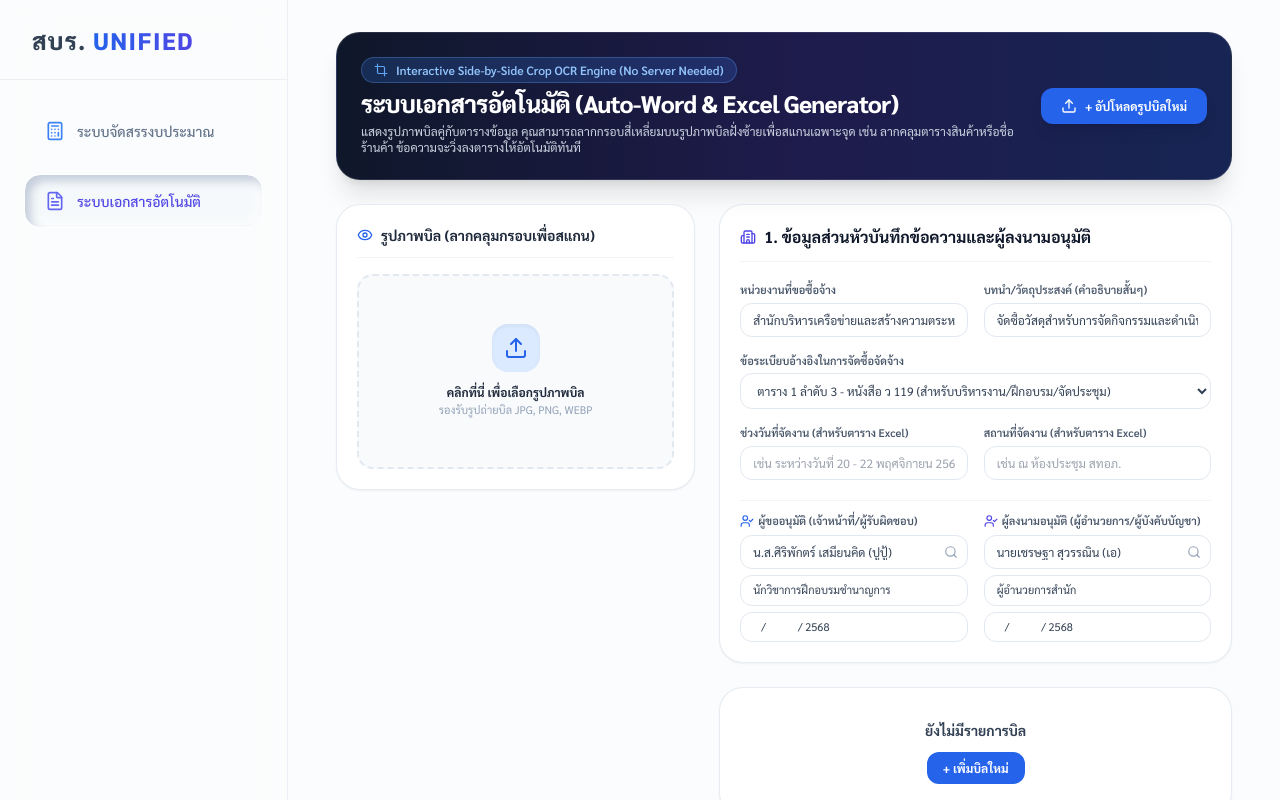
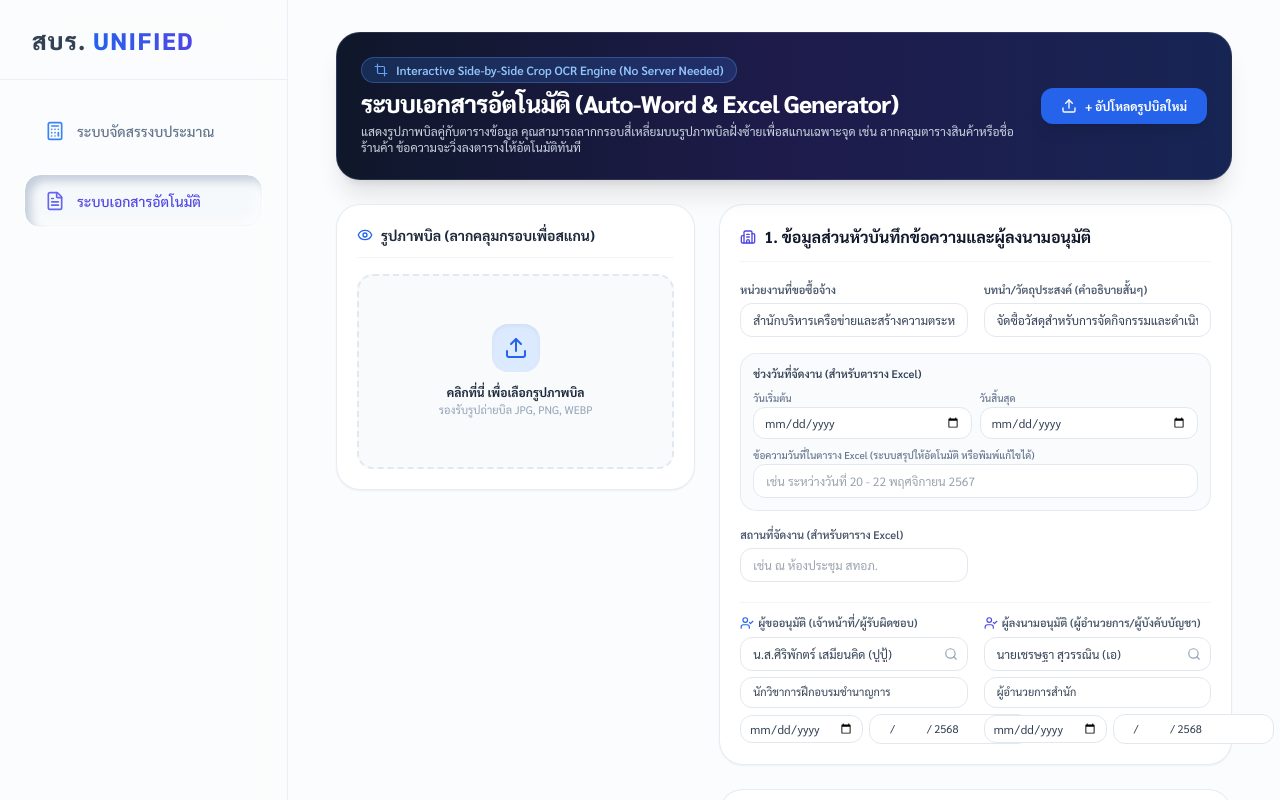
Before and after one commit to Pathx4/sbr, a React (Vite) app in the folder frontend/: page /#/auto-word in a window 1280 px wide. Shown: the top 800 px of the page. Built offline with nearby package versions, Linux system fonts and the light colour scheme; a web font is replaced by a local one.

Commit message:
refactor: remove regulation input, add date pickers with thai formatters, strip nicknames on export

```diff
--- a/frontend/src/pages/AutoWordPage.tsx
+++ b/frontend/src/pages/AutoWordPage.tsx
@@ -53,11 +53,57 @@ const REGULATION_OPTIONS = [
   }
 ];
 
+// Strip nickname in parentheses e.g. "น.ส.ศิริพักตร์ เสลียนคิด (ปูเป้)" -> "น.ส.ศิริพักตร์ เสลียนคิด"
+const stripNickname = (name: string): string => {
+  if (!name) return '';
+  return name.replace(/\s*\([^)]*\)/g, '').replace(/\s+/g, ' ').trim();
+};
+
+// Convert ISO Date (YYYY-MM-DD) to Thai Date String e.g. "15 มกราคม 2568"
+const formatIsoToThaiDate = (isoStr: string): string => {
+  if (!isoStr) return '';
+  const parts = isoStr.split('-');
+  if (parts.length !== 3) return isoStr;
+  const year = parseInt(parts[0], 10);
+  const monthIdx = parseInt(parts[1], 10) - 1;
+  const day = parseInt(parts[2], 10);
+  const months = ['มกราคม', 'กุมภาพันธ์', 'มีนาคม', 'เมษายน', 'พฤษภาคม', 'มิถุนายน', 'กรกฎาคม', 'สิงหาคม', 'กันยายน', 'ตุลาคม', 'พฤศจิกายน', 'ธันวาคม'];
+  if (isNaN(year) || isNaN(monthIdx) || isNaN(day) || monthIdx < 0 || monthIdx > 11) return isoStr;
+  return `${day} ${months[monthIdx]} ${year + 543}`;
+};
+
+// Convert ISO Date Range to Thai string e.g. "ระหว่างวันที่ 20 - 22 พฤศจิกายน 2567"
+const formatIsoRangeToThai = (startDateStr: string, endDateStr: string): string => {
+  if (!startDateStr) return '';
+  const [sY, sM, sD] = startDateStr.split('-').map(Number);
+  if (!sY || !sM || !sD) return '';
+  const months = ['มกราคม', 'กุมภาพันธ์', 'มีนาคม', 'เมษายน', 'พฤษภาคม', 'มิถุนายน', 'กรกฎาคม', 'สิงหาคม', 'กันยายน', 'ตุลาคม', 'พฤศจิกายน', 'ธันวาคม'];
+
+  if (!endDateStr || startDateStr === endDateStr) {
+    return `ระหว่างวันที่ ${sD} ${months[sM - 1]} ${sY + 543}`;
+  }
+
+  const [eY, eM, eD] = endDateStr.split('-').map(Number);
+  if (!eY || !eM || !eD) {
+    return `ระหว่างวันที่ ${sD} ${months[sM - 1]} ${sY + 543}`;
+  }
+
+  if (sY === eY && sM === eM) {
+    return `ระหว่างวันที่ ${sD} - ${eD} ${months[sM - 1]} ${sY + 543}`;
+  } else if (sY === eY) {
+    return `ระหว่างวันที่ ${sD} ${months[sM - 1]} - ${eD} ${months[eM - 1]} ${sY + 543}`;
+  } else {
+    return `ระหว่างวันที่ ${sD} ${months[sM - 1]} ${sY + 543} - ${eD} ${months[eM - 1]} ${eY + 543}`;
+  }
+};
+
 export default function AutoWordPage() {
   // State
   const [department, setDepartment] = useState('สำนักบริหารเครือข่ายและสร้างความตระหนัก (สบร.)');
   const [introCourse, setIntroCourse] = useState('จัดซื้อวัสดุสำหรับการจัดกิจกรรมและดำเนินงานโครงการ');
-  const [regulatoryText, setRegulatoryText] = useState(REGULATION_OPTIONS[0].value);
+  const [regulatoryText] = useState(REGULATION_OPTIONS[0].value);
+  const [excelStartDate, setExcelStartDate] = useState('');
+  const [excelEndDate, setExcelEndDate] = useState('');
   const [excelDateRange, setExcelDateRange] = useState('');
   const [excelLocation, setExcelLocation] = useState('');
 
@@ -429,10 +475,10 @@ export default function AutoWordPage() {
       regulatory_text: regulatoryText,
       excel_date_range: excelDateRange,
       excel_location: excelLocation,
-      requester_name: requesterName,
+      requester_name: stripNickname(requesterName),
       requester_position: requesterPosition,
       requester_date: requesterDate,
-      approver_name: approverName,
+      approver_name: stripNickname(approverName),
       approver_position: approverPosition,
       approver_date: approverDate,
       invoices: invoices.map(inv => ({
@@ -722,28 +768,48 @@ export default function AutoWordPage() {
                 />
               </div>
 
-              <div className="md:col-span-2">
-                <label className="block text-[11px] font-semibold text-slate-600 mb-1">ข้อระเบียบอ้างอิงในการจัดซื้อจัดจ้าง</label>
-                <select
-                  value={regulatoryText}
-                  onChange={e => setRegulatoryText(e.target.value)}
-                  className="w-full px-3 py-2 rounded-xl border border-slate-200 text-xs focus:ring-2 focus:ring-blue-500 focus:outline-none bg-white"
-                >
-                  {REGULATION_OPTIONS.map((opt, i) => (
-                    <option key={i} value={opt.value}>{opt.label}</option>
-                  ))}
-                </select>
+              <div className="md:col-span-2 space-y-2 bg-slate-50/70 p-3 rounded-2xl border border-slate-200/80">
+                <label className="block text-[11px] font-semibold text-slate-700">
+                  ช่วงวันที่จัดงาน (สำหรับตาราง Excel)
+                </label>
+                <div className="grid grid-cols-1 sm:grid-cols-2 gap-2">
+                  <div>
+                    <span className="text-[10px] text-slate-500 font-medium block mb-0.5">วันเริ่มต้น</span>
+                    <input
+                      type="date"
+                      value={excelStartDate}
+                      onChange={e => {
+                        const s = e.target.value;
+                        setExcelStartDate(s);
+                        setExcelDateRange(formatIsoRangeToThai(s, excelEndDate));
+                      }}
+                      className="w-full px-2.5 py-1.5 rounded-xl border border-slate-200 text-xs focus:ring-2 focus:ring-blue-500 bg-white"
+                    />
                   </div>
-
                   <div>
-                <label className="block text-[11px] font-semibold text-slate-600 mb-1">ช่วงวันที่จัดงาน (สำหรับตาราง Excel)</label>
+                    <span className="text-[10px] text-slate-500 font-medium block mb-0.5">วันสิ้นสุด</span>
+                    <input
+                      type="date"
+                      value={excelEndDate}
+                      onChange={e => {
+                        const endVal = e.target.value;
+                        setExcelEndDate(endVal);
+                        setExcelDateRange(formatIsoRangeToThai(excelStartDate, endVal));
+                      }}
+                      className="w-full px-2.5 py-1.5 rounded-xl border border-slate-200 text-xs focus:ring-2 focus:ring-blue-500 bg-white"
+                    />
+                  </div>
+                </div>
+                <div>
+                  <span className="text-[10px] text-slate-500 font-medium block mb-0.5">ข้อความวันที่ในตาราง Excel (ระบบสรุปให้อัตโนมัติ หรือพิมพ์แก้ไขได้)</span>
                   <input
                     type="text"
                     value={excelDateRange}
                     onChange={e => setExcelDateRange(e.target.value)}
                     placeholder="เช่น ระหว่างวันที่ 20 - 22 พฤศจิกายน 2567"
-                  className="w-full px-3 py-2 rounded-xl border border-slate-200 text-xs focus:ring-2 focus:ring-blue-500 focus:outline-none"
+                    className="w-full px-3 py-2 rounded-xl border border-slate-200 text-xs focus:ring-2 focus:ring-blue-500 focus:outline-none bg-white"
                   />
+                </div>
               </div>
 
               <div>
@@ -806,13 +872,27 @@ export default function AutoWordPage() {
                     placeholder="ตำแหน่งผู้ขออนุมัติ"
                     className="w-full px-3 py-1.5 rounded-xl border border-slate-200 text-[11px] focus:ring-2 focus:ring-blue-500 focus:outline-none"
                   />
+                  <div className="flex gap-1.5 items-center">
+                    <input
+                      type="date"
+                      onChange={e => setRequesterDate(formatIsoToThaiDate(e.target.value))}
+                      className="px-2 py-1 rounded-xl border border-slate-200 text-xs bg-white text-slate-700 cursor-pointer"
+                    />
                     <input
                       type="text"
                       value={requesterDate}
                       onChange={e => setRequesterDate(e.target.value)}
                       placeholder="วันที่ขออนุมัติ"
-                    className="w-full px-3 py-1.5 rounded-xl border border-slate-200 text-[11px] focus:ring-2 focus:ring-blue-500 focus:outline-none"
+                      className="flex-1 px-3 py-1.5 rounded-xl border border-slate-200 text-[11px] focus:ring-2 focus:ring-blue-500 focus:outline-none"
                     />
+                    <button
+                      type="button"
+                      onClick={() => setRequesterDate(getTodayThaiDate())}
+                      className="px-2 py-1 bg-blue-50 hover:bg-blue-100 text-blue-700 text-[10px] font-bold rounded-lg border border-blue-200 shrink-0 transition"
+                    >
+                      วันนี้
+                    </button>
+                  </div>
                 </div>
               </div>
 
@@ -862,13 +942,27 @@ export default function AutoWordPage() {
                     placeholder="ตำแหน่งผู้ลงนามอนุมัติ"
                     className="w-full px-3 py-1.5 rounded-xl border border-slate-200 text-[11px] focus:ring-2 focus:ring-blue-500 focus:outline-none"
                   />
+                  <div className="flex gap-1.5 items-center">
+                    <input
+                      type="date"
+                      onChange={e => setApproverDate(formatIsoToThaiDate(e.target.value))}
+                      className="px-2 py-1 rounded-xl border border-slate-200 text-xs bg-white text-slate-700 cursor-pointer"
+                    />
                     <input
                       type="text"
                       value={approverDate}
                       onChange={e => setApproverDate(e.target.value)}
                       placeholder="วันที่ลงนามอนุมัติ"
-                    className="w-full px-3 py-1.5 rounded-xl border border-slate-200 text-[11px] focus:ring-2 focus:ring-blue-500 focus:outline-none"
+                      className="flex-1 px-3 py-1.5 rounded-xl border border-slate-200 text-[11px] focus:ring-2 focus:ring-blue-500 focus:outline-none"
                     />
+                    <button
+                      type="button"
+                      onClick={() => setApproverDate(getTodayThaiDate())}
+                      className="px-2 py-1 bg-blue-50 hover:bg-blue-100 text-blue-700 text-[10px] font-bold rounded-lg border border-blue-200 shrink-0 transition"
+                    >
+                      วันนี้
+                    </button>
+                  </div>
                 </div>
               </div>
             </div>
@@ -936,13 +1030,27 @@ export default function AutoWordPage() {
                 </div>
                 <div>
                   <label className="block text-[10px] font-semibold text-slate-500 mb-1">วันที่ใบเสร็จ</label>
+                  <div className="flex gap-1 items-center">
+                    <input
+                      type="date"
+                      onChange={e => handleUpdateInvoice(activeInvoice.id, 'invoice_date', formatIsoToThaiDate(e.target.value))}
+                      className="px-1.5 py-1 rounded-xl border border-slate-200 text-xs bg-white text-slate-700 cursor-pointer"
+                    />
                     <input
                       type="text"
                       value={activeInvoice.invoice_date}
                       onChange={e => handleUpdateInvoice(activeInvoice.id, 'invoice_date', e.target.value)}
                       placeholder="เช่น 28 พฤศจิกายน 2567"
-                    className="w-full px-3 py-1.5 rounded-xl border border-slate-200 text-xs"
+                      className="flex-1 px-2.5 py-1.5 rounded-xl border border-slate-200 text-xs"
                     />
+                    <button
+                      type="button"
+                      onClick={() => handleUpdateInvoice(activeInvoice.id, 'invoice_date', getTodayThaiDate())}
+                      className="px-2 py-1 bg-blue-50 hover:bg-blue-100 text-blue-700 text-[10px] font-bold rounded-lg border border-blue-200 shrink-0 transition"
+                    >
+                      วันนี้
+                    </button>
+                  </div>
                 </div>
               </div>
 
```
Lines whose indentation alone changed are shown as unchanged.
